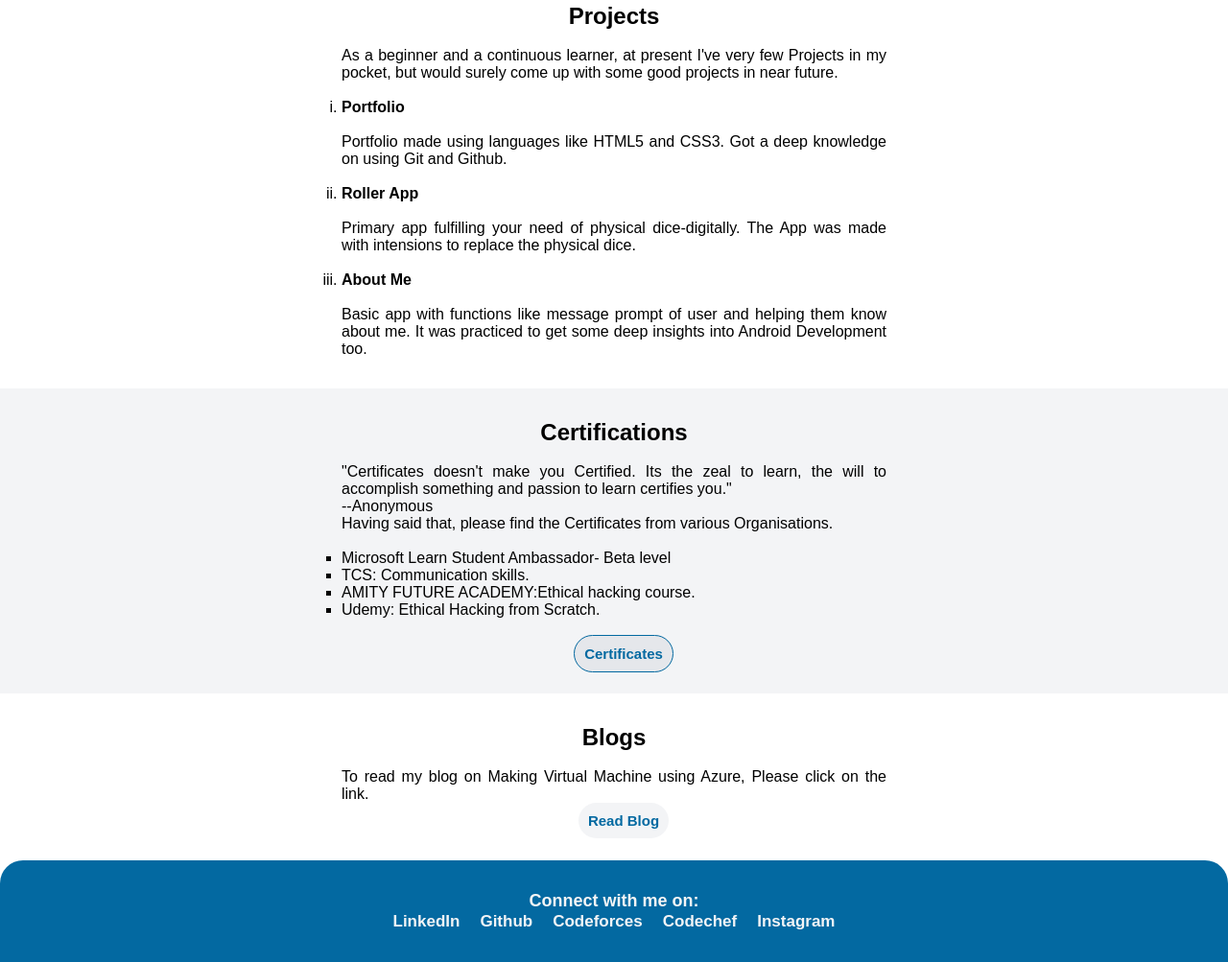
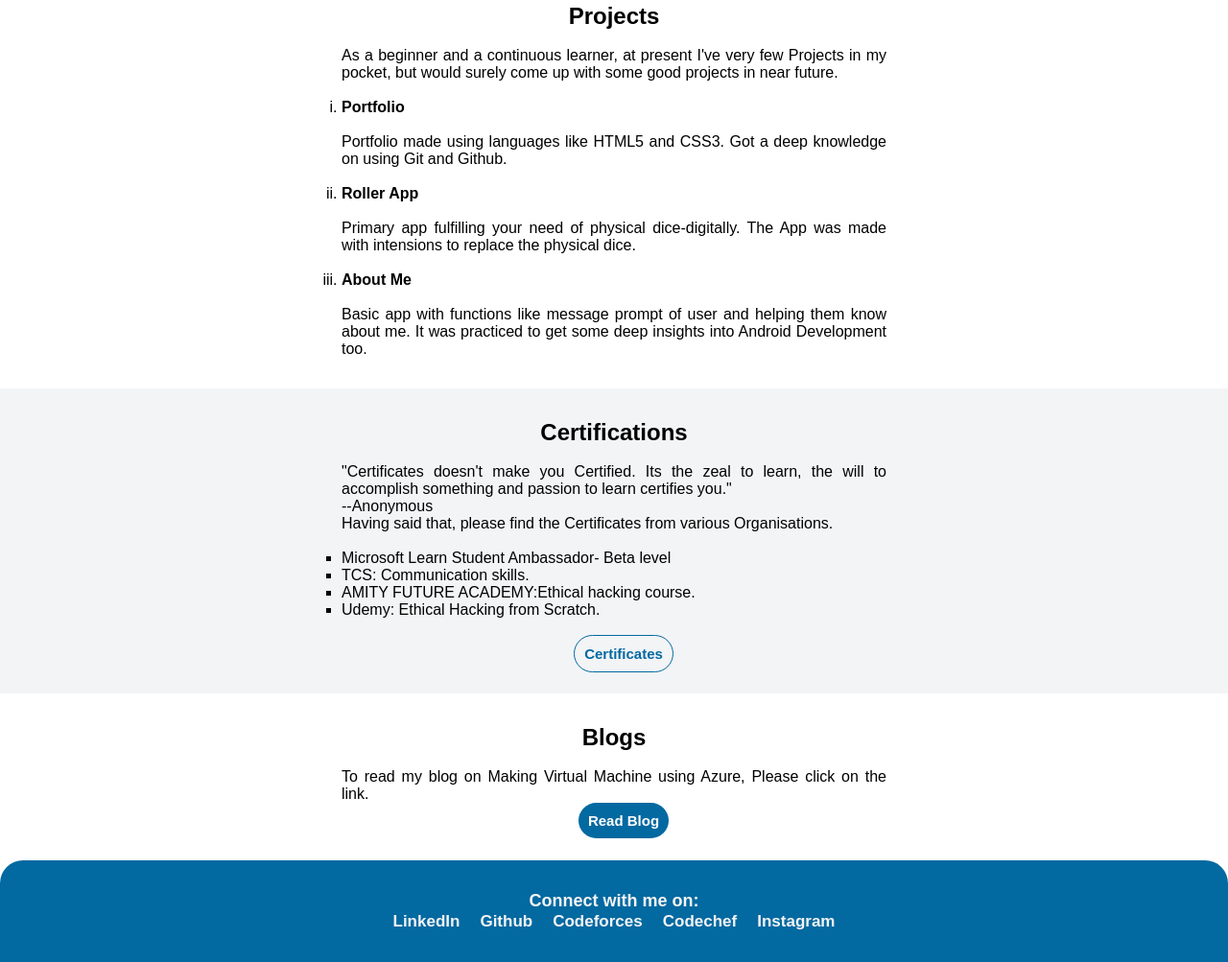
Before and after one commit to shyamal2411/sgprajapati.in, a plain HTML site: page index.html in a window 1280 px wide. Shown: the part 1012-2015 px from the top of the page at 96% size. Drawn offline with Linux system fonts and the light colour scheme.

Commit message:
feat blogs btn

```diff
--- a/index.html
+++ b/index.html
@@ -126,7 +126,7 @@
         <div class="container container-center">
             <h1 class="heading">Blogs</h1><br/>
             <p>To read my blog on Making Virtual Machine using Azure, Please click on the link.</p>
-            <div class="btn-link"><a class="link-offwhitesection" target="a _blank"
+            <div class="btn-link"><a class="link-bluebtn" target="a _blank"
                     href="https://medium.com/@shyamalgprajapati/creating-a-virtual-machine-using-microsoft-azure-7242ccebadd8">Read
                     Blog</a></div>
         </div>
--- a/styles.css
+++ b/styles.css
@@ -88,25 +88,38 @@ margin-bottom: 1rem; */
 
 }
 
+.link-bluebtn {
+    color: white;
+    /* display: inline-block; */
+    font-size: 15px;
+    font-weight: bold;
+    text-decoration: none;
+    padding: 10px;
+    border-radius: 2rem;
+    background-color: var(--primary-color);
+    /* border: 1px solid var(--off-white); */
+}
+
 .link-secondary {
     color: var(--primary-color);
     /* display: inline-block; */
     font-size: 15px;
     padding: 10px;
-    border-radius: 2rem;
-    background-color: var(--button);
+    border-radius: 3rem;
+    background-color: var(--off-white);
 
     border: 1px solid var(--primary-color);
     color: var(--primary-color);
     font-weight: bold;
     text-decoration: none;
-    background-color: var(whitesmoke);
+    background-color: var(--off-white);
 }
 
 .btn-link {
     text-align: center;
     margin-top: 10px;
     margin-left: 20px;
+
 }
 
 .link-microsoft {
```
